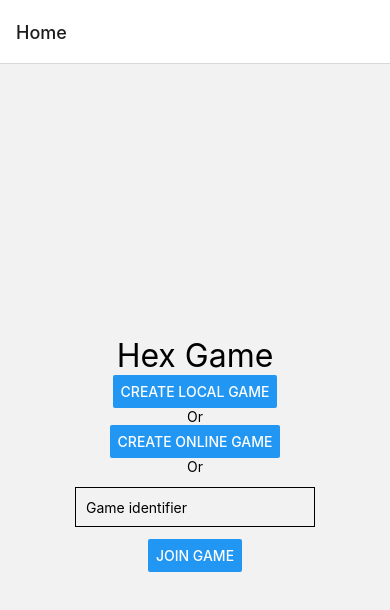
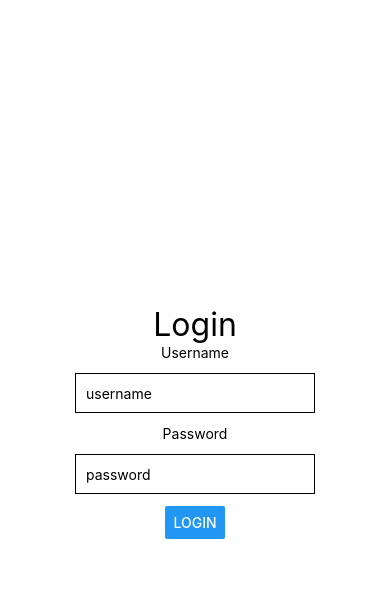
Before and after one commit to marmelab/Hex, a React Native app in the folder mobile-app/: screen / in a window 390 px wide. Shown: the top 610 px of the page. Built offline with nearby package versions, Linux system fonts and the light colour scheme.

Commit message:
add login page and store jwt

```diff
--- a/mobile-app/App.tsx
+++ b/mobile-app/App.tsx
@@ -4,11 +4,31 @@ import { createNativeStackNavigator } from '@react-navigation/native-stack';
 import { LocalScreen } from './src/screens/LocalScreen';
 import { HomeScreen } from './src/screens/HomeScreen';
 import type { RootStackParamList } from './src/screens/navigationTypes';
+import { AuthState } from './src/services/authService';
+import Login from './src/components/Login/Login';
+import { getJwt, saveJwt } from './src/services/deviceStorageService';
 
 const RootStack = createNativeStackNavigator<RootStackParamList>();
 
 export default function App() {
+  const [authState, setAuthState] = React.useState<AuthState>({ jwt: null });
+
+  React.useEffect(() => {
+    getJwt().then((jwt) => {
+      console.log(`App - Got JWT Token: ${jwt}`);
+      setAuthState({ jwt });
+    });
+  }, []);
+
+  const saveAndSetAuthState = (jwt: string) => {
+    saveJwt(jwt);
+    setAuthState({ jwt });
+  }
+
   return (
+    (!authState.jwt) ?
+      <Login saveAndSetAuthState={saveAndSetAuthState} />
+      :
       <NavigationContainer>
         <RootStack.Navigator initialRouteName="Home">
           <RootStack.Screen name="Home" component={HomeScreen} />
--- a/mobile-app/src/components/Board/Board.tsx
+++ b/mobile-app/src/components/Board/Board.tsx
@@ -4,7 +4,7 @@ import PlayableCell from '../PlayableCell/PlayableCell';
 import BorderCell from '../BorderCell/BorderCell';
 import { GameState, Coordinates } from "../../../utils";
 import { getApproximateSvgSize, generateBoardCells, CELL_STROKE_COLOR } from "./boardService";
-import { updateGameState } from '../../api-client/localplayService';
+import { updateGameState } from '../../services/localplayService';
 
 interface BoardProps {
   gameState: GameState;
--- /dev/null
+++ b/mobile-app/src/components/Login/Login.tsx
@@ -0,0 +1,89 @@
+import * as React from 'react';
+import { View, Text, Button, TextInput } from 'react-native';
+import { loginAndGetJwt } from '../../services/hexApiService';
+
+interface LoginProps {
+  saveAndSetAuthState: (jwt: string) => void;
+}
+
+interface LoginState {
+  username: string;
+  password: string;
+  error: string;
+}
+
+export default function Login({ saveAndSetAuthState }: LoginProps) {
+
+  const [loginState, setLoginState] = React.useState<LoginState>({
+    username: '',
+    password: '',
+    error: null
+  });
+
+  const onLogin = async () => {
+    try {
+      const jwt = await loginAndGetJwt(loginState.username, loginState.password);
+      console.log(`Login - Got JWT Token: ${jwt}`);
+      saveAndSetAuthState(jwt);
+      setLoginState({
+        ...loginState,
+        error: null
+      });
+    } catch (e) {
+      setLoginState({
+        ...loginState,
+        error: String(e)
+      });
+    }
+  }
+
+  const onChangeUsername = (username: string) => {
+    setLoginState({
+      ...loginState,
+      username
+    });
+  }
+
+  const onChangePassword = (password: string) => {
+    setLoginState({
+      ...loginState,
+      password
+    });
+  }
+
+  return (
+    <View style={{ flex: 1, alignItems: 'center', justifyContent: 'center' }}>
+      <Text style={{ fontSize: 32 }}>Login</Text>
+
+      {loginState.error && <Text style={{ color: 'red' }}>{loginState.error}</Text>}
+
+      <Text>Username</Text>
+      <TextInput
+        style={{
+          height: 40,
+          margin: 12,
+          borderWidth: 1,
+          padding: 10,
+        }}
+        placeholder="username"
+        onChangeText={newText => onChangeUsername(newText)}>
+      </TextInput>
+
+      <Text>Password</Text>
+      <TextInput
+        style={{
+          height: 40,
+          margin: 12,
+          borderWidth: 1,
+          padding: 10,
+        }}
+        placeholder="password"
+        textContentType="password"
+        onChangeText={newText => onChangePassword(newText)}>
+      </TextInput>
+
+      <Button title='Login' onPress={onLogin}>
+      </Button>
+    </View >
+  );
+}
--- a/mobile-app/src/screens/LocalScreen.tsx
+++ b/mobile-app/src/screens/LocalScreen.tsx
@@ -3,7 +3,7 @@ import { View, ScrollView } from 'react-native';
 import Board from '../components/Board/Board';
 import { GameState } from "../../utils";
 import type { LocalScreenProps } from './navigationTypes';
-import { initNewGameState } from '../api-client/localplayService';
+import { initNewGameState } from '../services/localplayService';
 
 export function LocalScreen({ navigation }: LocalScreenProps) {
   const [gameState, setGameState] = React.useState<GameState | null>(null);
--- /dev/null
+++ b/mobile-app/src/services/authService.ts
@@ -0,0 +1,3 @@
+export interface AuthState {
+    jwt: string
+}
--- /dev/null
+++ b/mobile-app/src/services/deviceStorageService.ts
@@ -0,0 +1,23 @@
+import AsyncStorage from '@react-native-async-storage/async-storage';
+
+const JWT_STORAGE_KEY = 'jwt_token';
+
+export async function saveJwt(jwt: string) {
+    try {
+        await AsyncStorage.setItem(JWT_STORAGE_KEY, jwt);
+    } catch (error) {
+        console.error(`AsyncStorage Error: ${error}`);
+    }
+}
+
+export async function getJwt(): Promise<string> {
+    return await AsyncStorage.getItem(JWT_STORAGE_KEY);
+}
+
+export async function deleteJwt() {
+    try {
+        await AsyncStorage.removeItem(JWT_STORAGE_KEY);
+    } catch (error) {
+        console.error(`AsyncStorage Error: ${error}`);
+    }
+}
--- /dev/null
+++ b/mobile-app/src/services/hexApiService.ts
@@ -0,0 +1,30 @@
+import { HEX_API_URL } from "@env"
+
+export async function callAPIWithBody(endpoint: string, method: string, body: any): Promise<any> {
+  const requestBody = JSON.stringify(body);
+  console.log(`Call to ${method} ${endpoint} - Request: ${requestBody}`);
+  const response = await fetch(`${HEX_API_URL}${endpoint}`, {
+    method,
+    headers: {
+      Accept: 'application/json',
+      'Content-Type': 'application/json'
+    },
+    body: requestBody
+  });
+  const responseBody = await response.json();
+  console.log(`Call to ${method} ${endpoint} - Response: ${JSON.stringify(responseBody)}`);
+  if (responseBody.statusCode && String(responseBody.statusCode).match(/5[0-9]{2}/) && responseBody.message) {
+    // This is probably an error
+    console.error(`Call to ${method} ${endpoint} - Recieved ERROR from Hex API: ${responseBody.message}`);
+    throw Error(responseBody.message);
+  }
+  return responseBody;
+}
+
+export async function loginAndGetJwt(login: string, password: string): Promise<string> {
+  const response = await callAPIWithBody("/auth/login", "POST", {
+    username: login,
+    password
+  });
+  return response.access_token;
+}
--- a/mobile-app/src/api-client/localplayService.ts
+++ b/mobile-app/src/services/localplayService.ts
@@ -1,5 +1,5 @@
 import { GameState, Coordinates } from "../../utils";
-import { HEX_API_URL } from "@env"
+import { callAPIWithBody } from "./hexApiService";
 
 const LOCALPLAY_GAMES_ENDPOINT = "/localplay/games";
 
@@ -17,15 +17,3 @@ export async function updateGameState(
     nextMove
   });
 }
-
-async function callAPIWithBody(endpoint: string, method: string, body: any): Promise<any> {
-  const response = await fetch(`${HEX_API_URL}${endpoint}`, {
-    method,
-    headers: {
-      Accept: 'application/json',
-      'Content-Type': 'application/json'
-    },
-    body: JSON.stringify(body)
-  });
-  return response.json();
-}
```
Lines whose indentation alone changed are shown as unchanged.
